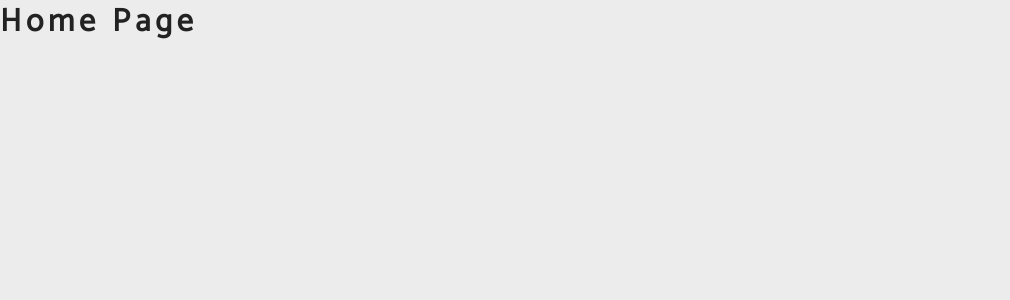
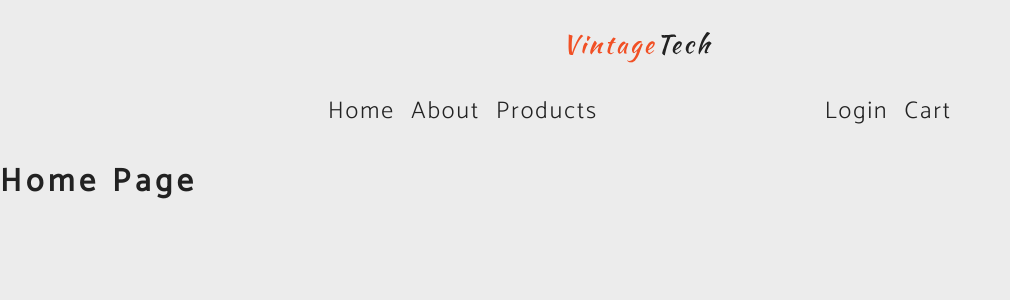
Before and after one commit to jstonedev/vintage-tech-app, a React (Create React App) app: page / in a window 1280 px wide. Shown: the top 300 px of the page, without its empty margins (0-1010 px from the left). Built offline with nearby package versions, Linux system fonts and the light colour scheme.

Commit message:
update: create header & nav links with styling

```diff
--- a/src/App.css
+++ b/src/App.css
@@ -135,3 +135,50 @@ Buttons
 	box-shadow: var(--lightShadow);
 	text-align: center;
 }
+
+/*
+======
+Header
+======
+*/
+.header {
+	padding: 2rem 0;
+}
+
+.logo {
+	margin: 0 auto;
+	width: 9rem;
+}
+
+.header ul {
+	display: flex;
+	justify-content: space-between;
+	width: var(--smallWidth);
+	margin: 0 auto;
+	margin-top: 2rem;
+	max-width: var(--maxWidth);
+}
+
+.header ul div {
+	display: flex;
+	align-items: center;
+}
+
+.header a {
+	text-transform: capitalize;
+	margin: 0 0.25rem;
+	font-size: 0.85rem;
+	letter-spacing: 2px;
+	transition: var(--mainTransition);
+}
+
+.header a:hover {
+	color: var(--primaryColor);
+}
+
+@media screen and (min-width: 768px) {
+	.header a {
+		font-size: 1.5rem;
+		margin: 0 0.5rem;
+	}
+}
--- a/src/App.js
+++ b/src/App.js
@@ -9,10 +9,12 @@ import ProductsPage from "./pages/ProductsPage";
 import LoginPage from "./pages/LoginPage";
 import CartPage from "./pages/CartPage";
 import ErrorPage from "./pages/ErrorPage";
+import Header from "./components/layout/Header";
 
 function App() {
 	return (
 		<Router>
+			<Header />
 			<Switch>
 				<Route exact path="/">
 					<HomePage />
--- /dev/null
+++ b/src/components/layout/Header.js
@@ -0,0 +1,16 @@
+import React from "react";
+import logo from "../../assets/img/logo.svg";
+import NavLinks from "./NavLinks";
+
+const Header = () => {
+	return (
+		<header className="header">
+			<img src={logo} alt="vintage tech logo" className="logo" />
+			<nav>
+				<NavLinks />
+			</nav>
+		</header>
+	);
+};
+
+export default Header;
--- /dev/null
+++ b/src/components/layout/NavLinks.js
@@ -0,0 +1,32 @@
+import React, { Fragment } from "react";
+import { Link } from "react-router-dom";
+
+const NavLinks = () => {
+	return (
+		<Fragment>
+			<ul>
+				<div>
+					<li>
+						<Link to="/">Home</Link>
+					</li>
+					<li>
+						<Link to="/about">About</Link>
+					</li>
+					<li>
+						<Link to="/products">Products</Link>
+					</li>
+				</div>
+				<div>
+					<li>
+						<Link to="/login">Login</Link>
+					</li>
+					<li>
+						<Link to="/cart">Cart</Link>
+					</li>
+				</div>
+			</ul>
+		</Fragment>
+	);
+};
+
+export default NavLinks;
```
Also changed, not shown: src/assets/img/logo.svg (added). Lines whose indentation alone changed are shown as unchanged.
